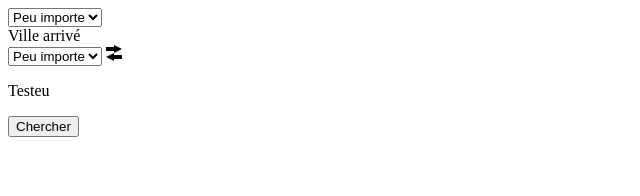
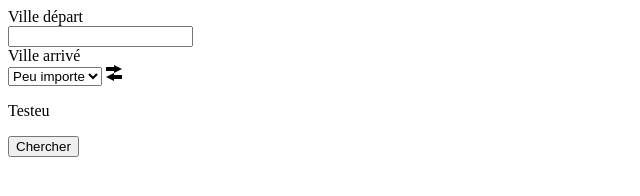
Before and after one commit to Projet-web-API/blaclacar, a plain HTML site: page index.html in a window 1280 px wide. Shown: the whole page, without its empty margins (0-640 px from the left). Drawn offline with Linux system fonts and the light colour scheme.

Commit message:
Update index.html

```diff
--- a/index.html
+++ b/index.html
@@ -6,23 +6,17 @@
 
     </head>
     <body>
-        <select name="ville départ" id="villed">
-            <option name="Peu importe">Peu importe</option>
-            <option name="Paris">Paris</option>
-            <option name="Nantes">Nantes</option>
-            <option name="Lyon">Lyon</option>
-            <option name="Lille">Lille</option>
-            <option name="Poil">Poil</option>
-        </select>
+        <div id="choix1">Ville départ</div>
+        <input type="text" id="villed" name="ville départ">
         <br/>
-        <div id="choix"> Ville arrivé</div>
+        <div id="choix2"> Ville arrivé</div>
         <select name="ville arrivé" id="villea">
             <option name="Peu importe">Peu importe</option>
             <option name="Paris">Paris</option>
             <option name="Nantes">Nantes</option>
             <option name="Lyon">Lyon</option>
             <option name="Lille">Lille</option>
-            <option name="Poil">Poil</option>
+            <option name="Le Mans">Le Mans</option>
         </select>
         <img src="fleches.png" alt="échanger ville départ et arrivée" height="16" width="16" onclick="inverseVille()" onmouseover="animation1()" onmouseout="animation2()" id="fleches">
 
```
